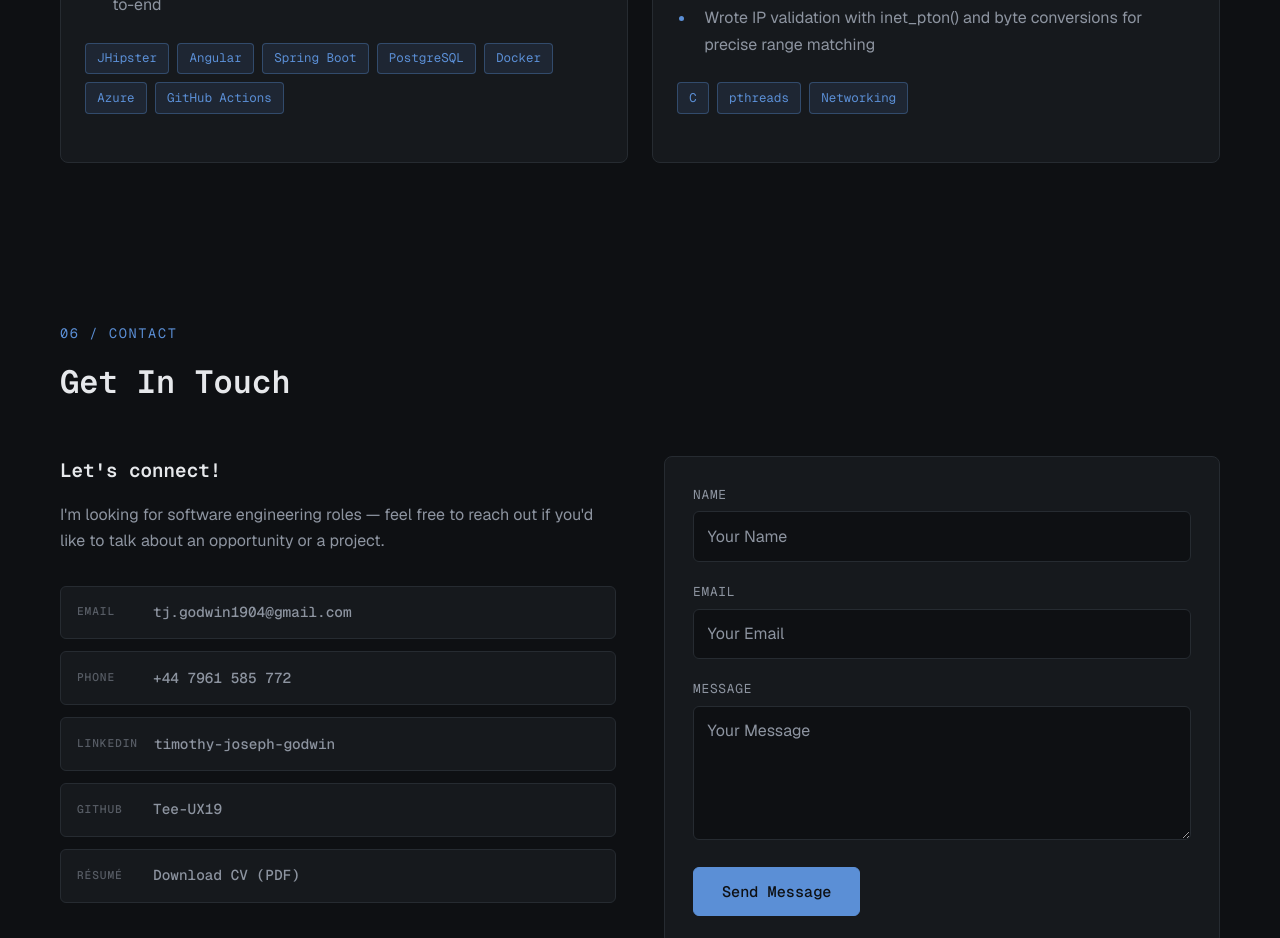
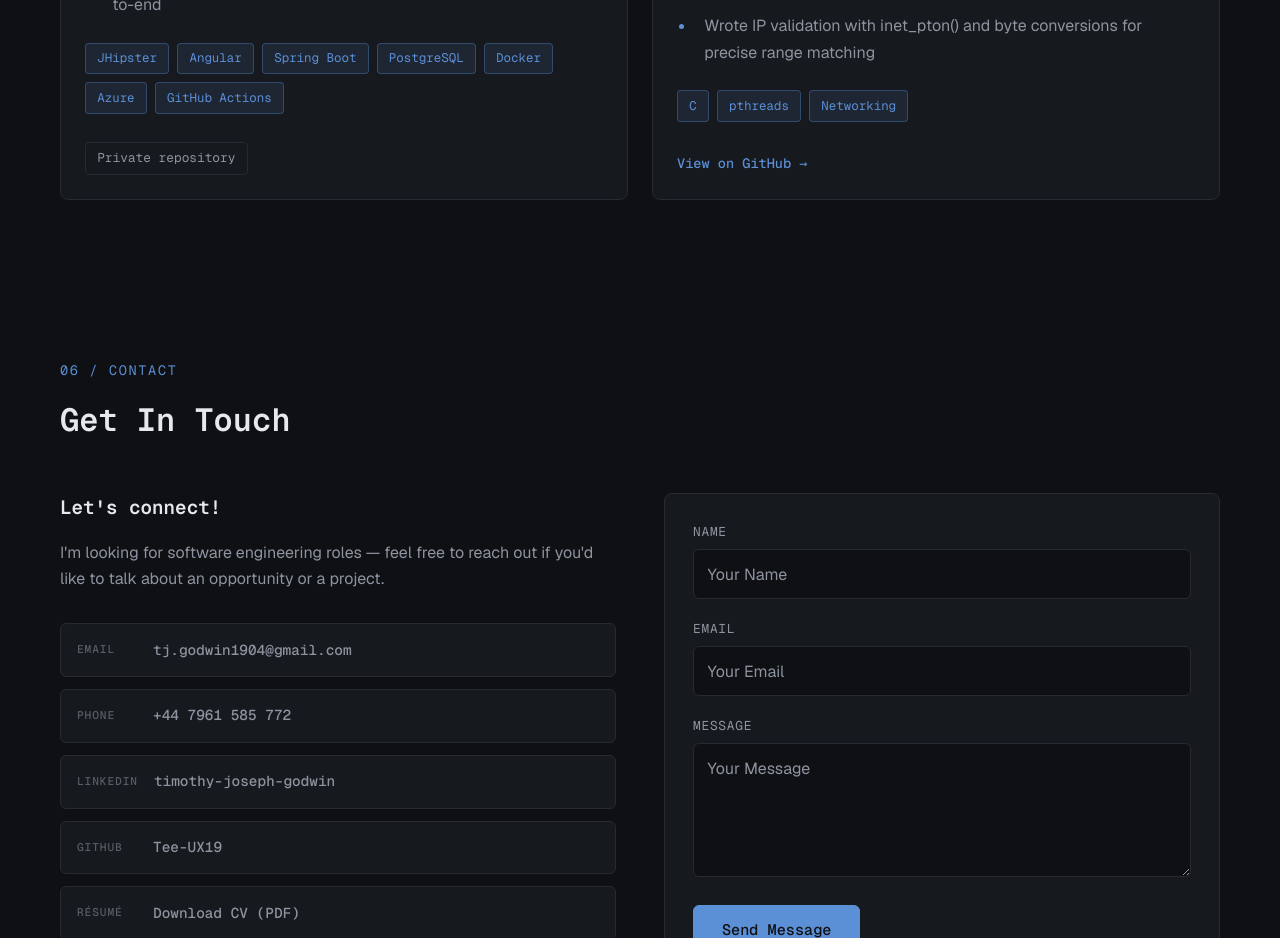
Before and after one commit to Tee-UX19/my-portfolio, a React (Vite) app: page / in a window 1280 px wide. Shown: the part 5020-5958 px from the top of the page. Built offline with nearby package versions, Linux system fonts and the light colour scheme.

Commit message:
added github link

```diff
--- a/src/App.css
+++ b/src/App.css
@@ -738,6 +738,36 @@ section {
   border: 1px solid var(--color-accent-border);
 }
 
+.project-links {
+  margin-top: auto;
+  padding-top: 0.25rem;
+}
+
+.project-link {
+  font-family: var(--font-mono);
+  color: var(--color-accent);
+  text-decoration: none;
+  font-size: 0.85rem;
+  font-weight: 500;
+  display: inline-flex;
+  align-items: center;
+  gap: 0.35rem;
+}
+
+.project-link:hover {
+  color: var(--color-text);
+}
+
+.project-link-note {
+  font-family: var(--font-mono);
+  color: var(--color-text-muted);
+  font-size: 0.8rem;
+  border: 1px solid var(--color-border);
+  border-radius: 4px;
+  padding: 0.35rem 0.7rem;
+  display: inline-block;
+}
+
 /* Contact Section */
 .contact-content {
   display: grid;
--- a/src/App.jsx
+++ b/src/App.jsx
@@ -486,6 +486,9 @@ function App() {
                   <span>Azure</span>
                   <span>GitHub Actions</span>
                 </div>
+                <div className="project-links">
+                  <span className="project-link-note">Private repository</span>
+                </div>
               </div>
             </div>
 
@@ -521,6 +524,16 @@ function App() {
                   <span>C</span>
                   <span>pthreads</span>
                   <span>Networking</span>
+                </div>
+                <div className="project-links">
+                  <a
+                    href="https://github.com/Tee-UX19/ex1-OSSP"
+                    className="project-link"
+                    target="_blank"
+                    rel="noopener noreferrer"
+                  >
+                    View on GitHub →
+                  </a>
                 </div>
               </div>
             </div>
```
